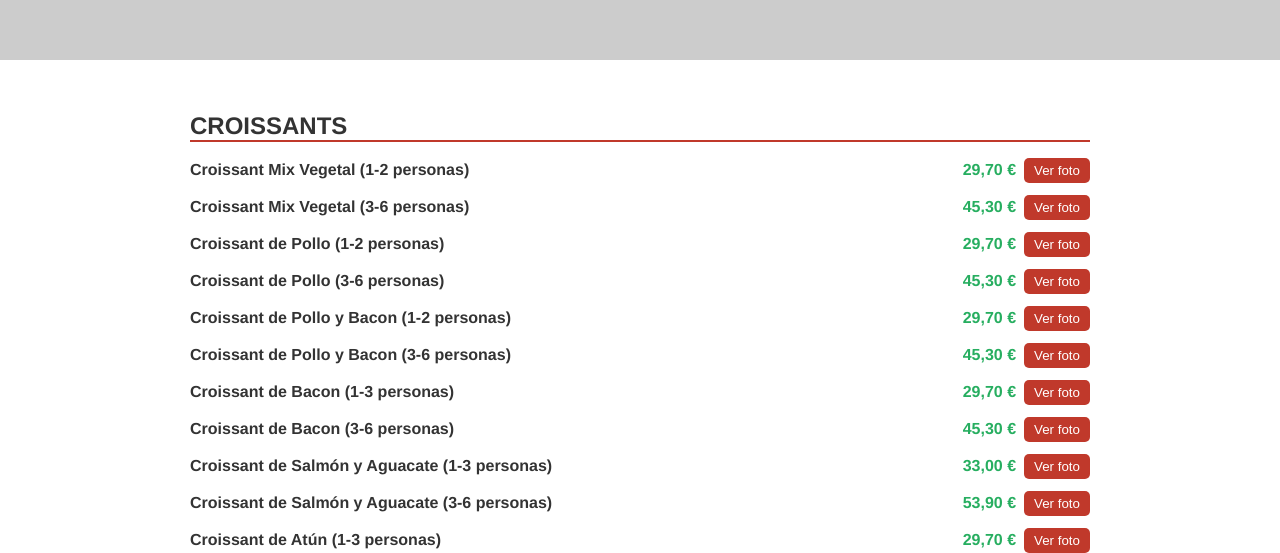
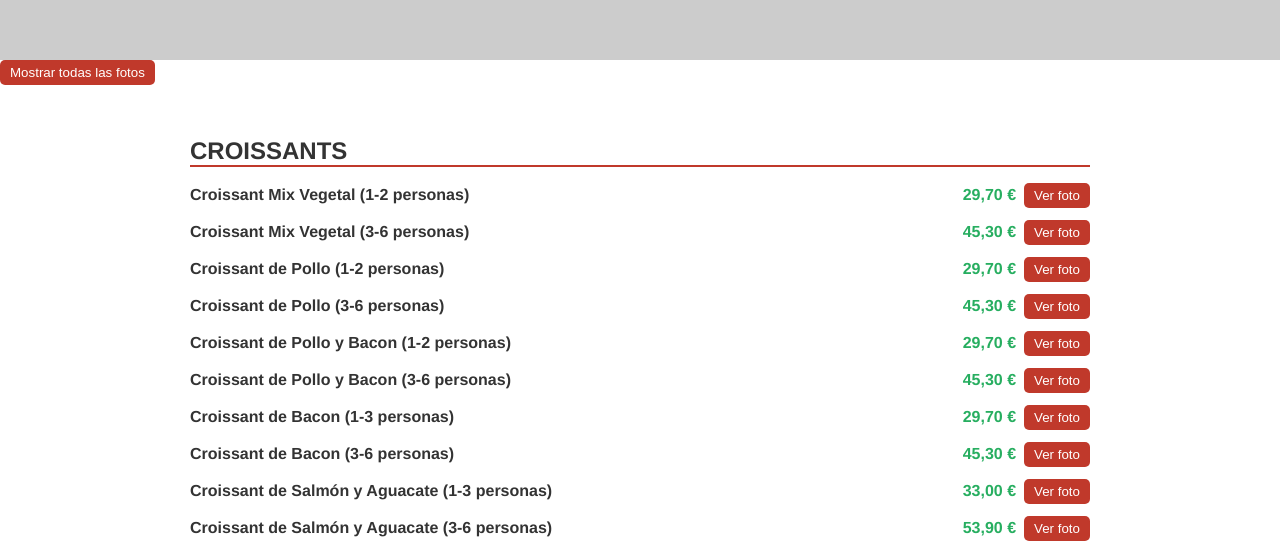
Before and after one commit to adrimj07/different, a plain HTML site: page index.html in a window 1280 px wide. Shown: the part 240-793 px from the top of the page. Drawn offline with Linux system fonts and the light colour scheme; placeholder pictures from the web are drawn by us.

Commit message:
Update index.html
botón de fotos

```diff
--- a/index.html
+++ b/index.html
@@ -36,6 +36,11 @@
       <p>Avenida Intergolf, 5 · Illescas</p>
     </div>
   </header>
+
+    <!-- Botón global -->
+  <div class="top-controls">
+    <button id="toggleAllBtn" class="btn" onclick="toggleAll()">Mostrar todas las fotos</button>
+  </div>
 
   <!-- CROISSANTS -->
   <div class="section">
```
